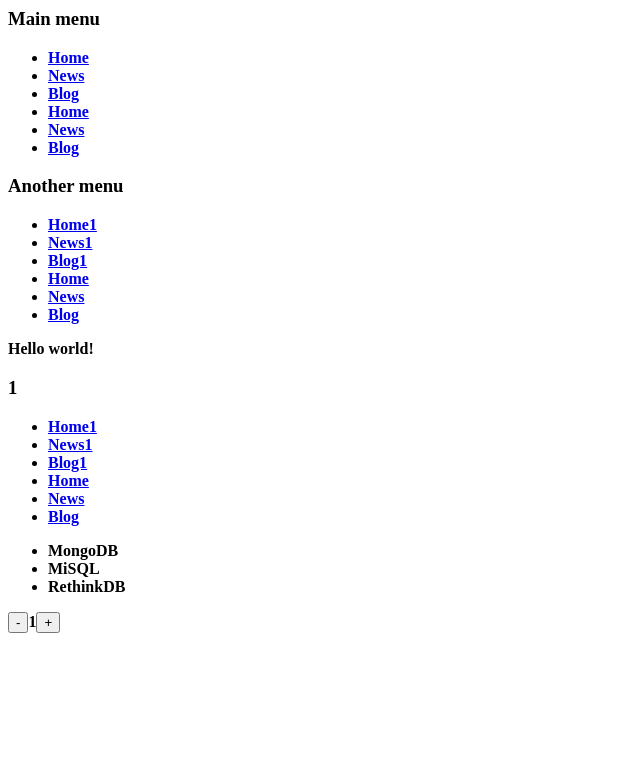
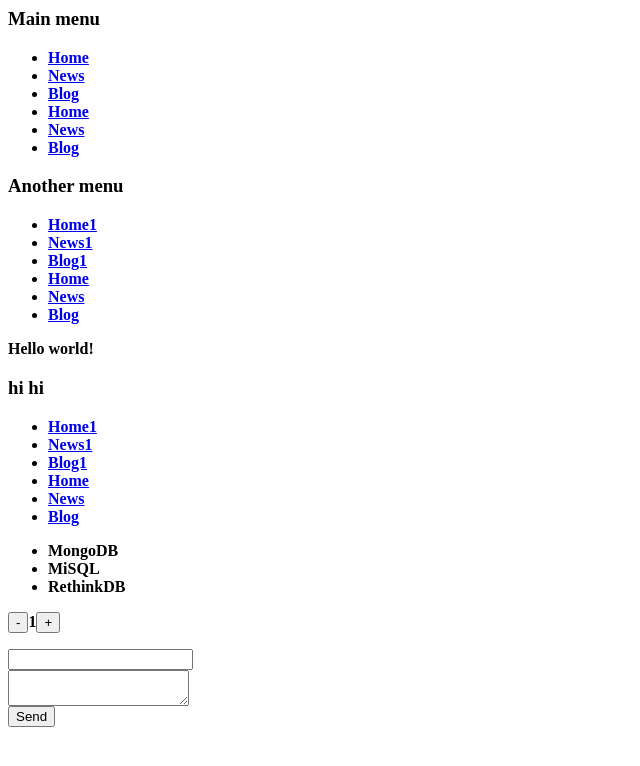
Before and after one commit to NatanLee/reactjs, a React app: page / in a window 1280 px wide. Shown: the top 766 px of the page, without its empty margins (0-640 px from the left). Built offline with nearby package versions, Linux system fonts and the light colour scheme.

Commit message:
lesson 4

```diff
--- /dev/null
+++ b/src/components/CommentForm/CommentForm.css
@@ -0,0 +1,5 @@
+.commentForm{
+	font-size: 16px;
+	font-color: red;
+	font-weight: bold;
+}
--- /dev/null
+++ b/src/components/CommentForm/CommentForm.jsx
@@ -0,0 +1,41 @@
+import './CommentForm.css';
+import React, { Component, Fragment } from 'react';
+import PropTypes from 'prop-types';
+
+export default class CommentForm extends Component{
+	constructor(props){
+		super(props);
+		this.state = {
+			author: '',
+			message: ''
+		};
+	}
+
+	static propTypes = {
+		onSend: PropTypes.func,
+	}
+
+	handleChange = (e) => {
+		this.setState({
+			[event.target.name]: event.target.value
+		});
+	}
+
+	handleClick = () => {
+		const {onSend} = this.props;
+		if(typeof onSend === 'function'){
+			onSend(this.state);
+		}
+	}
+
+	render(){
+		const {author, message} = this.state;
+		return(
+			<Fragment>
+				<input onChange = {this.handleChange} name = "author" value = {author} type="text" /><br/>
+				<textarea onChange = {this.handleChange} value = {message} name = "message"></textarea><br/>
+				<button onClick = {this.handleClick}>Send</button>
+			</Fragment>
+		)
+	}
+}
--- a/src/components/Counter/Counter.jsx
+++ b/src/components/Counter/Counter.jsx
@@ -12,11 +12,11 @@ export default class Counter extends Component{
 			this.handleMinusClick = handleMinusClick.bind(this);*/
 		}
 
-	handleMinusClick = (e) => {
+	/* handleMinusClick = (e) => {
 
 		//1 вариант вызова setState
-	/* 	const {counter} = this.state;
-		this.setState({counter: counter - 1}); */
+	 	const {counter} = this.state;
+		this.setState({counter: counter - 1});
 
 		this.setState((prevState) => ({
 			...prevState,
@@ -28,15 +28,16 @@ export default class Counter extends Component{
 
 		//this.state.counter = this.state.counter - 1;
 		//this.forceUpdate();//принудительная перерисовка
-	}
+	}	 */
 
 /* 	handleMinusClick = (e) => {
 		this.state = this.state - 1;
 	} */
-	handlePlusClick = (e) => {
+	handleClick = (e) => {
+		const addition = event.target.name === 'minus' ? -1 : 1
 		this.setState((prevState) => ({
 			...prevState,
-			counter: prevState.counter + 1
+			counter: prevState.counter + addition
 		}));
 	}
 
@@ -45,9 +46,9 @@ export default class Counter extends Component{
 		const {counter} = this.state;
 		return(
 			<Fragment>
-				<button onClick = {this.handleMinusClick}>-</button>
+				<button name = "minus" onClick = {this.handleClick}>-</button>
 				{counter}
-				<button onClick = {this.handlePlusClick}>+</button>
+				<button name = "plus" onClick = {this.handleClick}>+</button>
 			</Fragment>
 		)
 	}
--- a/src/index.jsx
+++ b/src/index.jsx
@@ -7,6 +7,7 @@ import Container from './components/Container/Container.jsx';
 //import Menu from './components/Menu';
 import List from './components/List/List.jsx';
 import Counter from './components/Counter/Counter.jsx';
+import CommentForm from './components/CommentForm/CommentForm.jsx';
 
 const items = [
 	{href: '/', title: 'Home'},
@@ -21,16 +22,40 @@ const items1 = [
 ]
 
 class App extends Component{
+	constructor(props){
+		super(props);
+
+		this.state = {
+			comments: []
+		}
+
+	}
+
+	handleComment = (comment) => {
+		this.setState((prevState) => ({
+			...prevState,
+			comments: prevState.comments.concat([comment]),
+		}))
+		console.log(comment);
+	}
+
 	render(){
+		const {comments} = this.state;
+
 		return(
 			<div className = "box">
 				<Container>
 					<Menu items = {items} title = "Main menu" />
 					<Menu items = {items1} title = "Another menu" />
 					Hello world!
-					<Menu items = {items1} title = {1} />
+					<Menu items = {items1} title = "hi hi" />
 					<List items = {['MongoDB', 'MiSQL', 'RethinkDB']} />
-					<Counter />
+					<Counter /><br/>
+					<ul>
+						{comments.map((comment, idx) => <li key = {idx}>{comment.author}: {comment.message}</li>)}
+					</ul>
+
+					<CommentForm onSend = {this.handleComment}/>
 				</Container>
 			</div>
 		)
```
